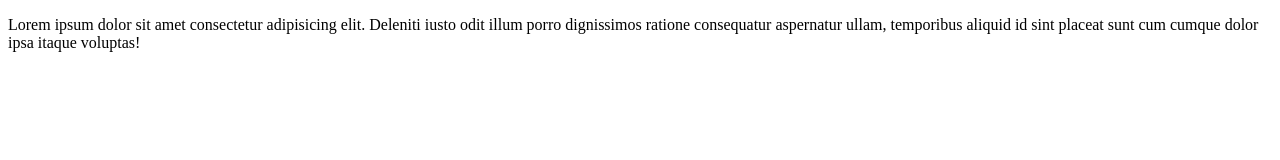
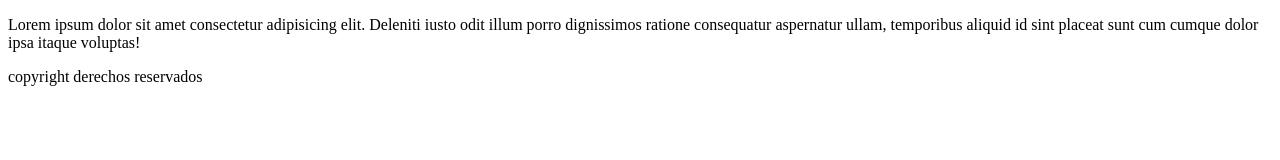
Before and after one commit to davidbritos0/project1, a plain HTML site: page pages/nosotros.html in a window 1280 px wide. Drawn offline with Linux system fonts and the light colour scheme.

Commit message:
se agrega footer  de copyright

```diff
--- a/pages/nosotros.html
+++ b/pages/nosotros.html
@@ -14,5 +14,9 @@
         </div>
     </main>
 
+    <footer>
+        <p>copyright  derechos reservados</p>
+    </footer>
+
 </body>
 </html>
```
Also changed, not shown: 1 other file.
